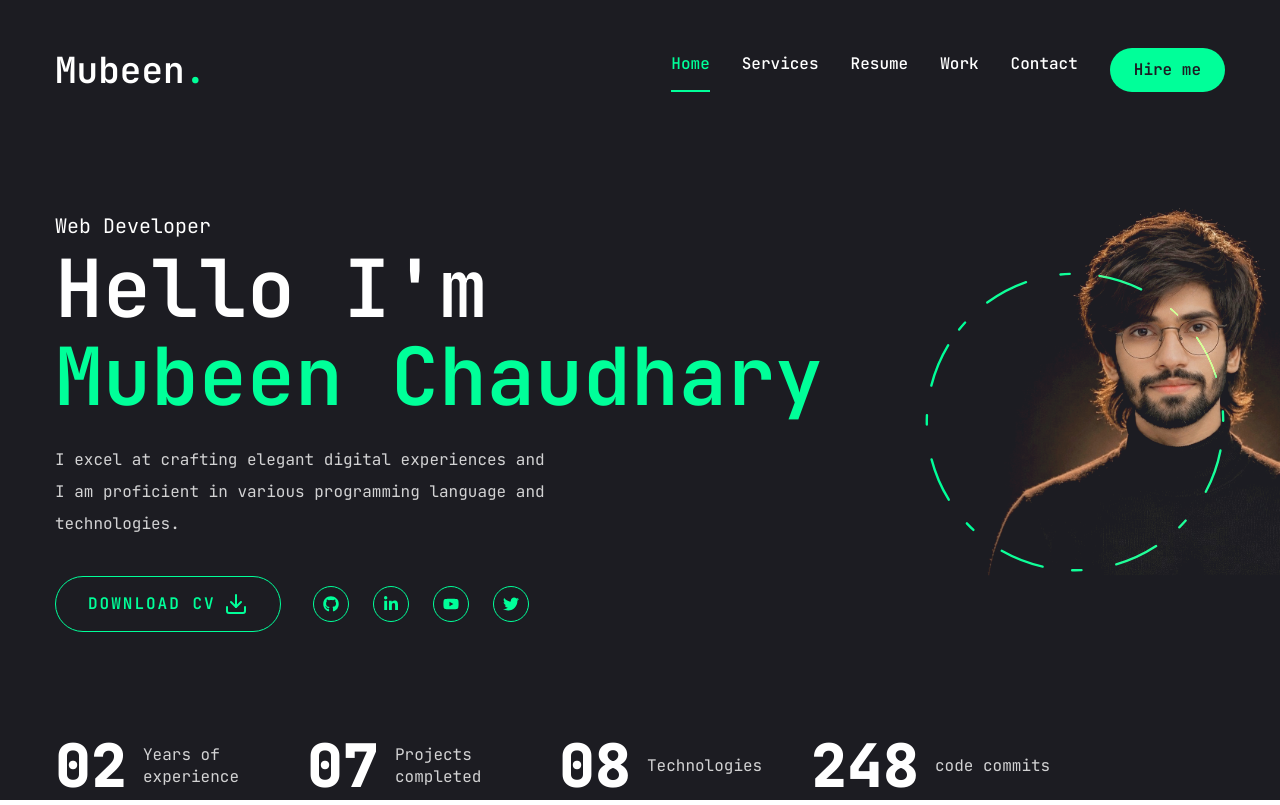
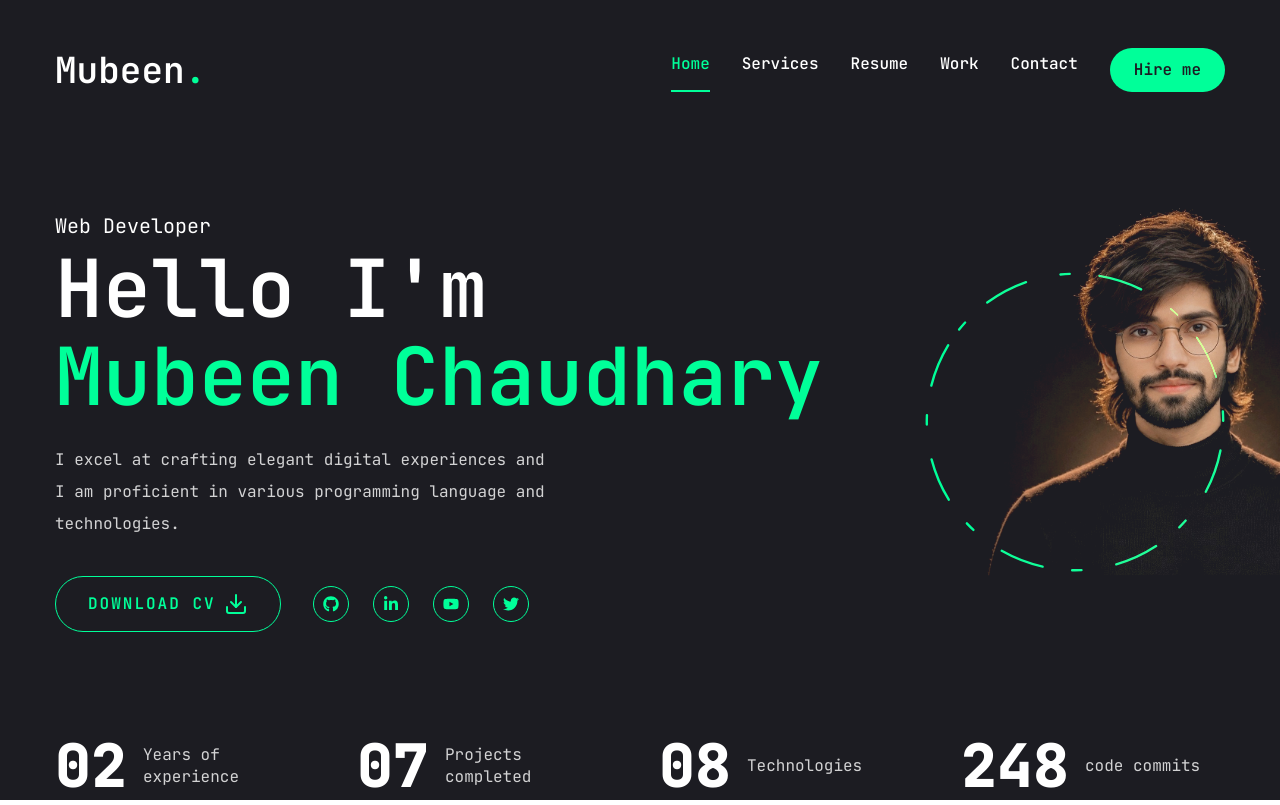
Before and after one commit to mubeench0303-ai/mubeen-portfolio, a Next.js app: page / in a window 1280 px wide. Shown: the top 805 px of the page. Built offline with nearby package versions, Linux system fonts and the light colour scheme.

Commit message:
Stats.jsx

```diff
--- a/src/components/Stats.jsx
+++ b/src/components/Stats.jsx
@@ -28,7 +28,7 @@ const Stats = () => {
   return (
     <section>
         <div className="container mx-auto pt-4 pb-12 xl:pt-0 xl:pb-0 xl:mt-16">
-            <div className="grid grid-cols-1 gap-6 max-w-[80vw] mx-auto sm:grid-cols-2 xl:flex xl:max-w-none">
+            <div className="grid grid-cols-1 gap-6 max-w-[80vw] mx-auto sm:grid-cols-2 xl:flex xl:justify-between xl:max-w-none">
                 {stats.map((item,index) => {
                     return (
                         <div
```
